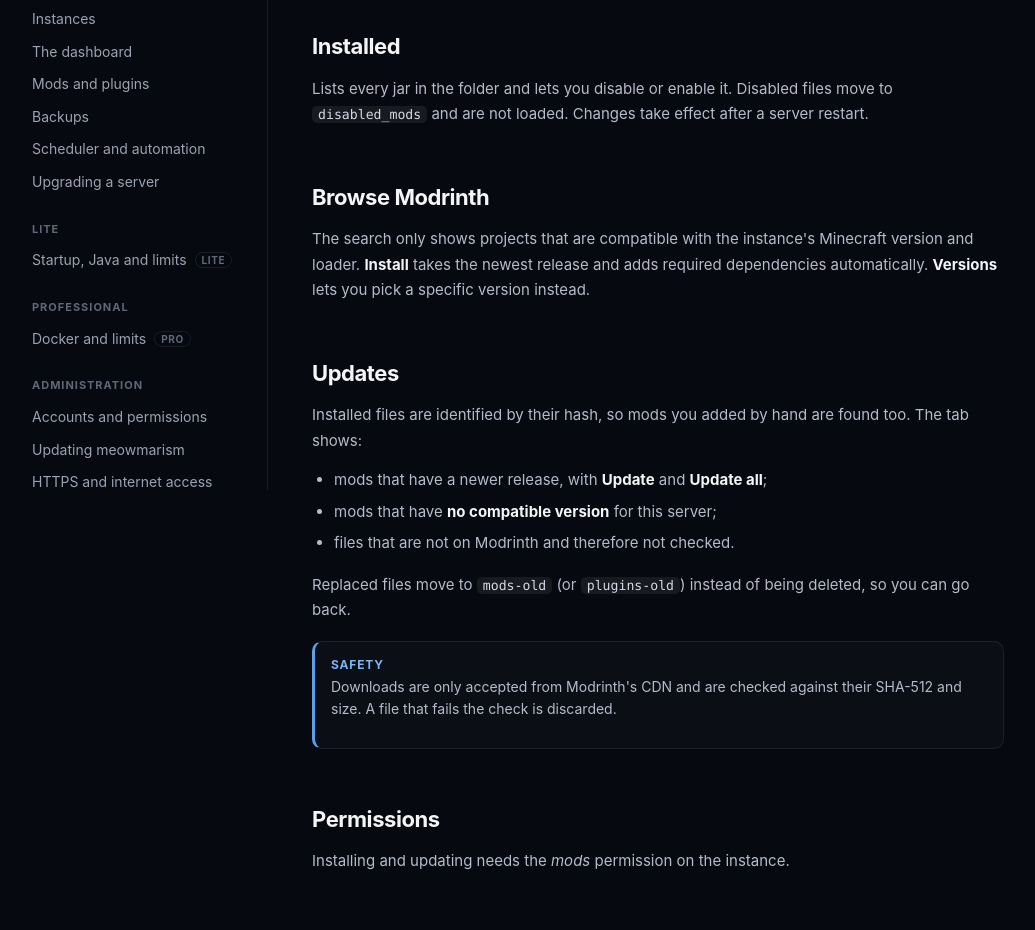
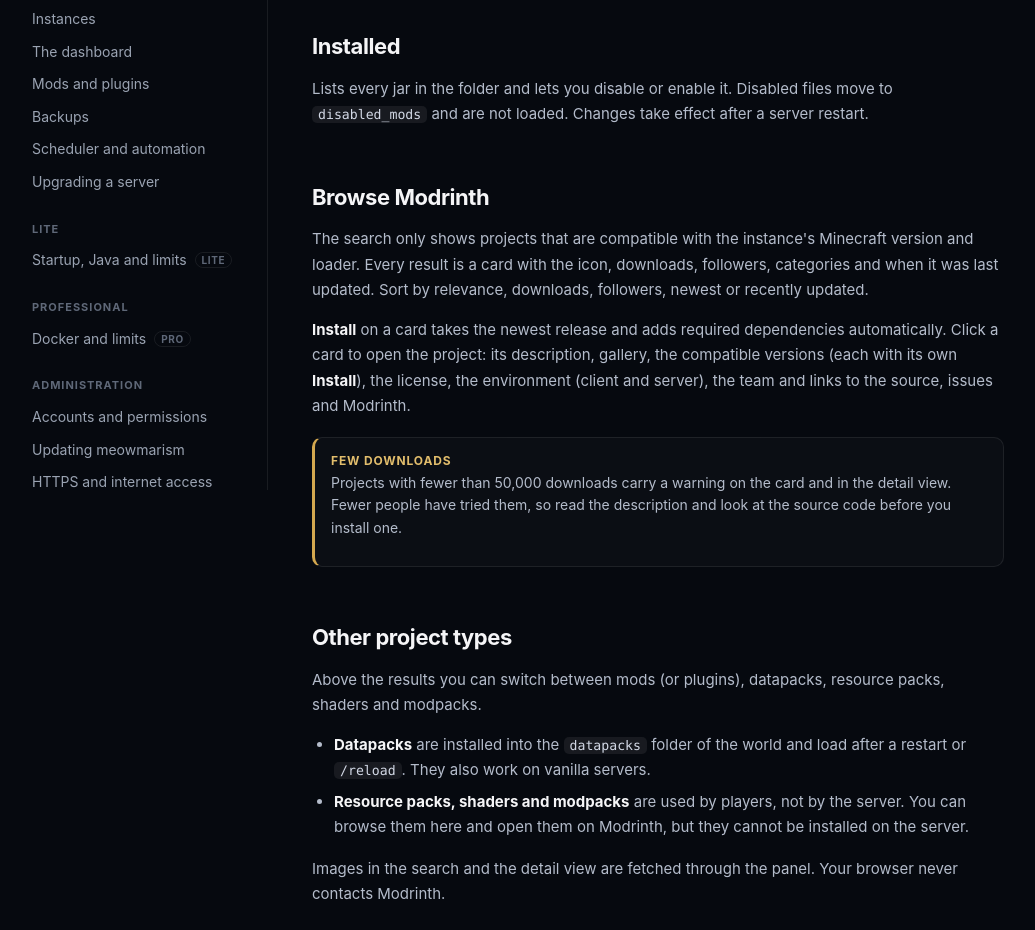
Before and after one commit to meowmarism-official/meowmarism-website, a plain HTML site: page public/docs/mods/index.html in a window 1280 px wide. Shown: the part 310-1240 px from the top of the page, without its empty margins (2-1037 px from the left). Drawn offline with Linux system fonts and the light colour scheme.

Commit message:
Docs: file editor, Modrinth cards, project types and the low-download warning

```diff
--- a/public/docs/mods/index.html
+++ b/public/docs/mods/index.html
@@ -24,7 +24,18 @@
 <p>Lists every jar in the folder and lets you disable or enable it. Disabled files move to <code>disabled_mods</code> and are not loaded. Changes take effect after a server restart.</p>
 
 <h2>Browse Modrinth</h2>
-<p>The search only shows projects that are compatible with the instance's Minecraft version and loader. <strong>Install</strong> takes the newest release and adds required dependencies automatically. <strong>Versions</strong> lets you pick a specific version instead.</p>
+<p>The search only shows projects that are compatible with the instance's Minecraft version and loader. Every result is a card with the icon, downloads, followers, categories and when it was last updated. Sort by relevance, downloads, followers, newest or recently updated.</p>
+<p><strong>Install</strong> on a card takes the newest release and adds required dependencies automatically. Click a card to open the project: its description, gallery, the compatible versions (each with its own <strong>Install</strong>), the license, the environment (client and server), the team and links to the source, issues and Modrinth.</p>
+
+<div class="callout warn"><b>Few downloads</b><p>Projects with fewer than 50,000 downloads carry a warning on the card and in the detail view. Fewer people have tried them, so read the description and look at the source code before you install one.</p></div>
+
+<h2>Other project types</h2>
+<p>Above the results you can switch between mods (or plugins), datapacks, resource packs, shaders and modpacks.</p>
+<ul>
+<li><strong>Datapacks</strong> are installed into the <code>datapacks</code> folder of the world and load after a restart or <code>/reload</code>. They also work on vanilla servers.</li>
+<li><strong>Resource packs, shaders and modpacks</strong> are used by players, not by the server. You can browse them here and open them on Modrinth, but they cannot be installed on the server.</li>
+</ul>
+<p>Images in the search and the detail view are fetched through the panel. Your browser never contacts Modrinth.</p>
 
 <h2>Updates</h2>
 <p>Installed files are identified by their hash, so mods you added by hand are found too. The tab shows:</p>
```
Also changed, not shown: public/docs/dashboard/index.html (+12 -2 lines).
